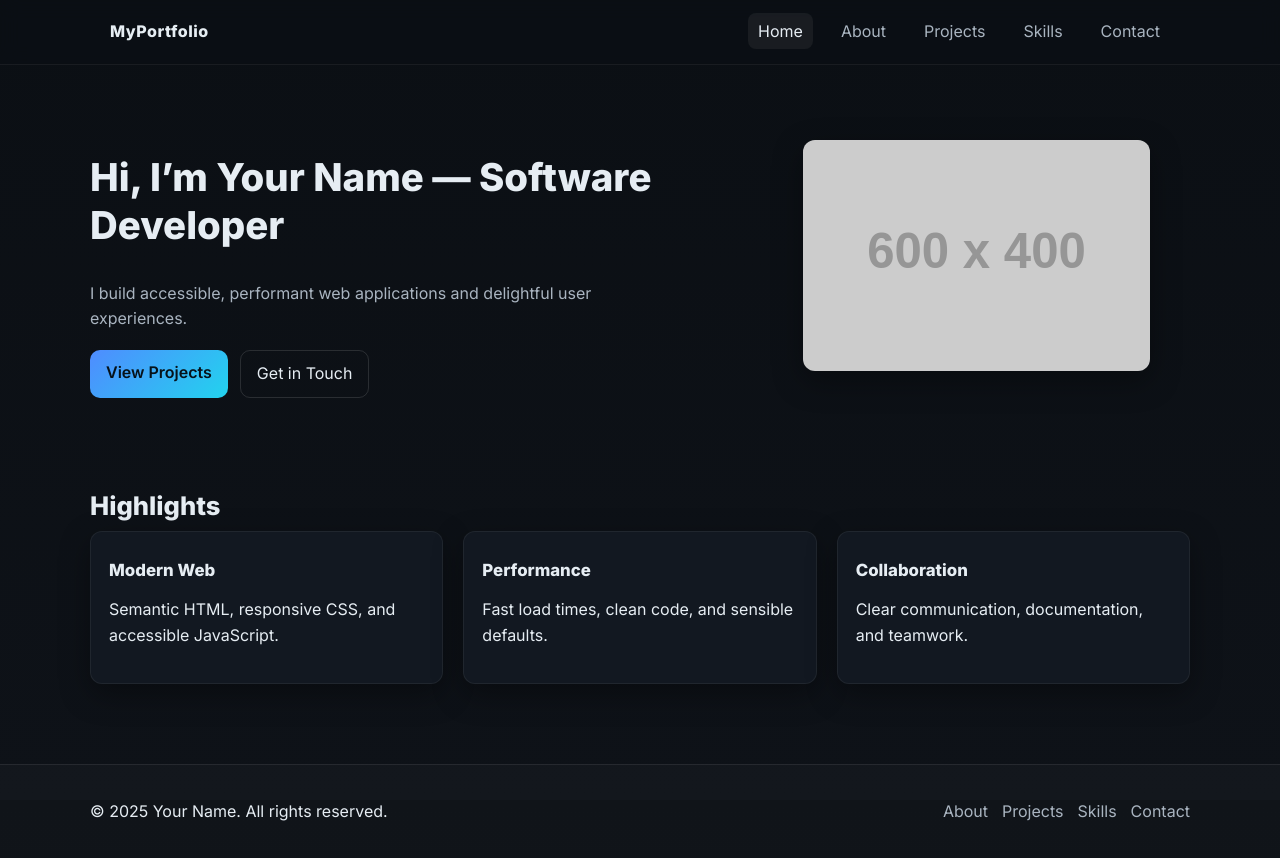
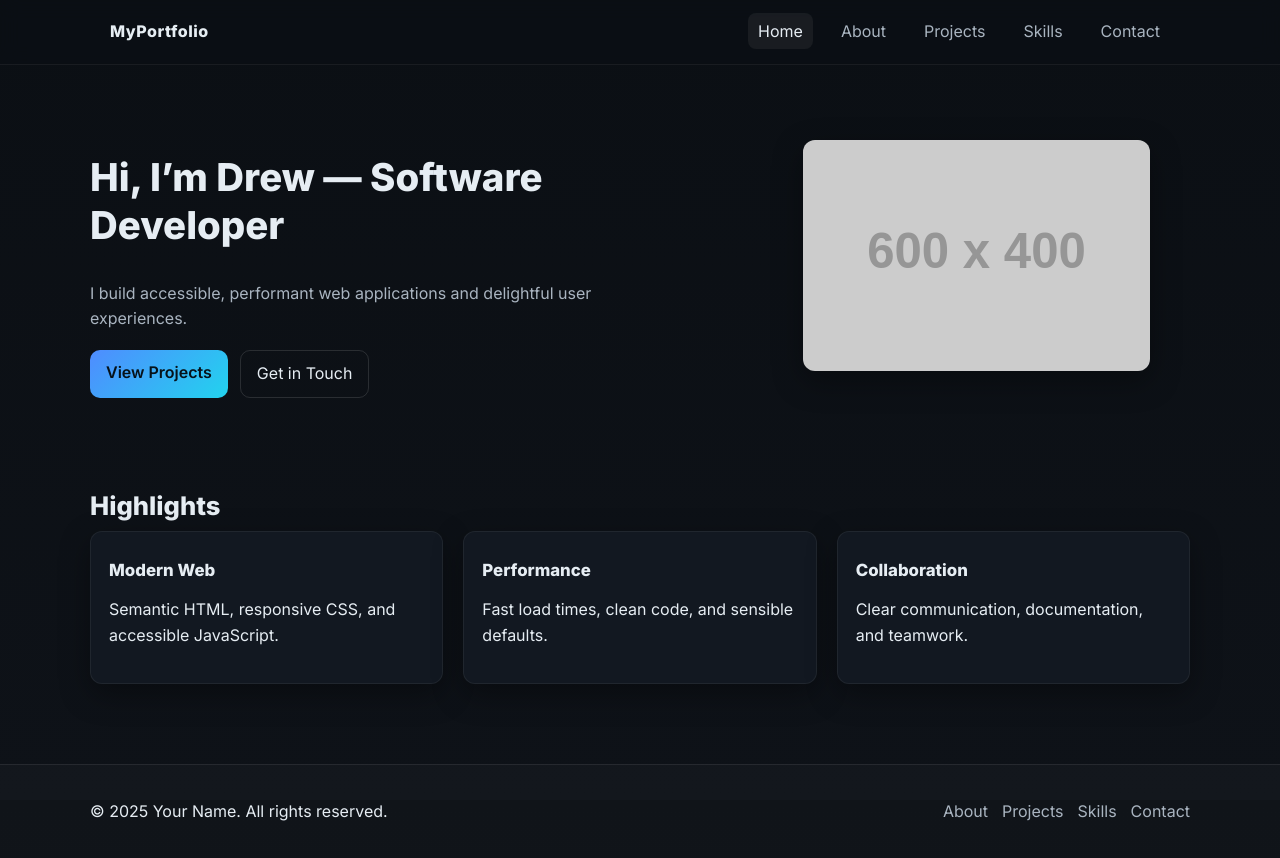
Before and after one commit to ds2436/a3, a plain HTML site: page index.html in a window 1280 px wide. Drawn offline with Linux system fonts and the light colour scheme; placeholder pictures from the web are drawn by us.

Commit message:
Fixed my name

```diff
--- a/index.html
+++ b/index.html
@@ -34,7 +34,7 @@
     <main id="main-content">
         <section class="hero container" aria-labelledby="intro-heading">
             <div class="hero-content">
-                <h1 id="intro-heading">Hi, I’m Your Name — Software Developer</h1>
+                <h1 id="intro-heading">Hi, I’m Drew — Software Developer</h1>
                 <p class="lead">I build accessible, performant web applications and delightful user experiences.</p>
                 <div class="hero-cta">
                     <a class="btn primary" href="projects.html">View Projects</a>
```
